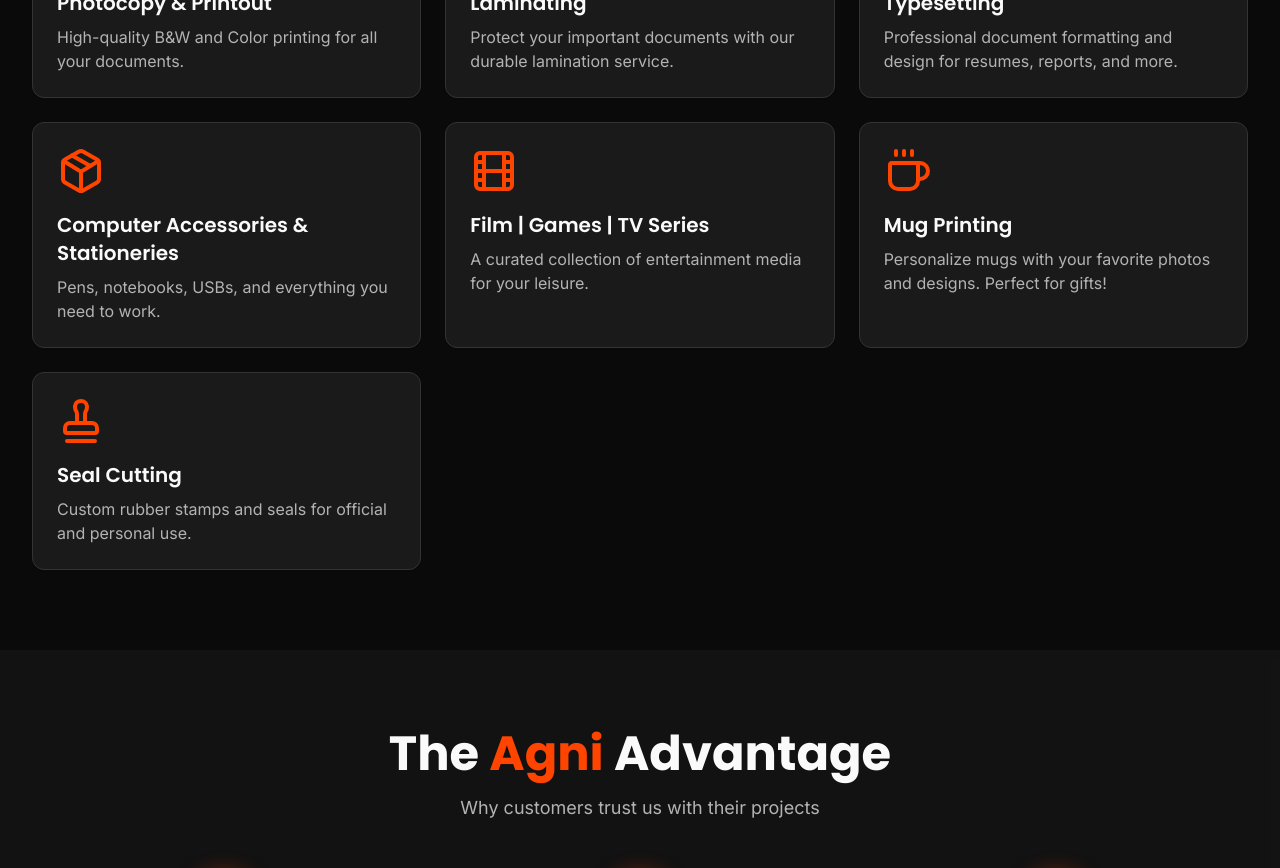
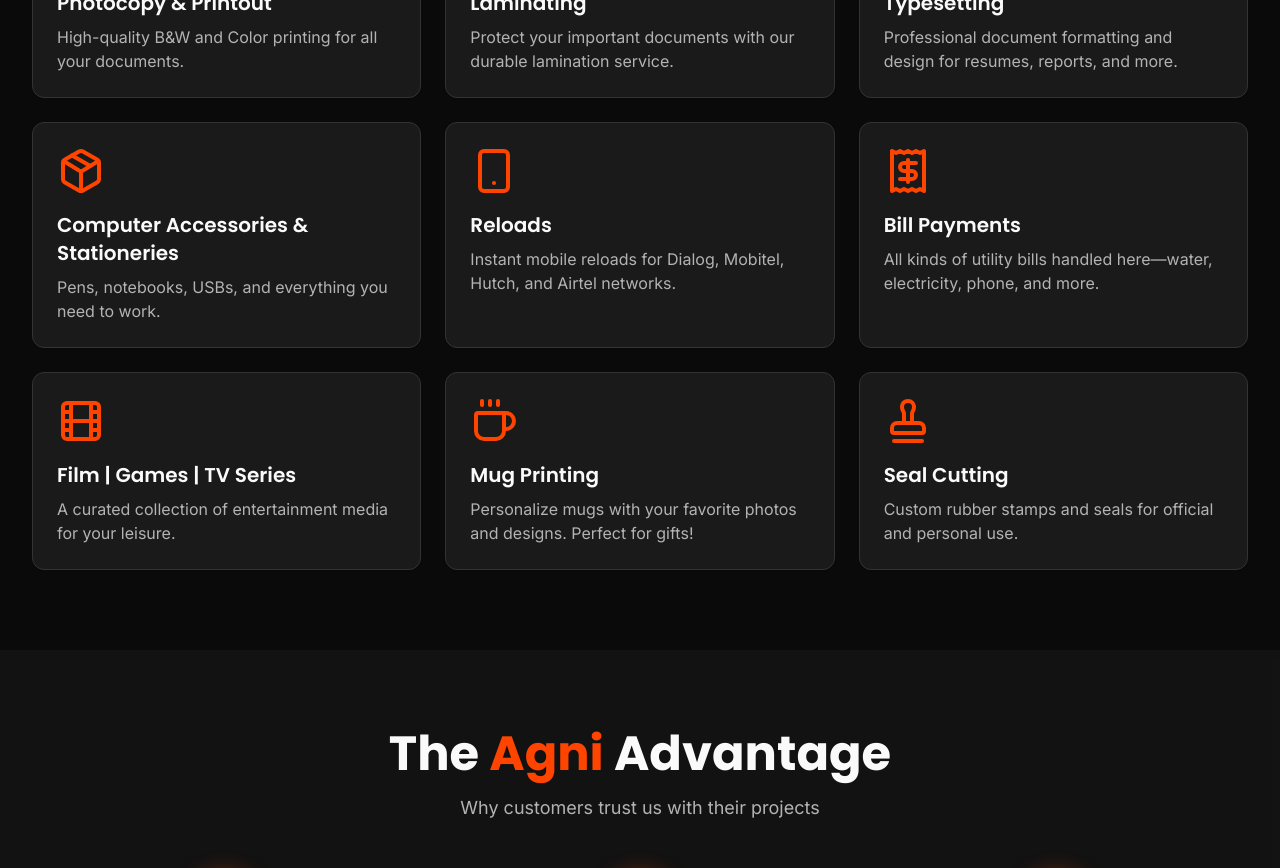
Before and after one commit to savinduamalka/agni-bookshop, a React (Vite) app: page / in a window 1280 px wide. Shown: the part 1120-1988 px from the top of the page. Built offline with nearby package versions, Linux system fonts and the light colour scheme; the HTML template or start-up script is replaced by a standard one.

Commit message:
feat: add new service cards for mobile reloads and bill payments

```diff
--- a/src/components/ServiceCard.tsx
+++ b/src/components/ServiceCard.tsx
@@ -8,7 +8,7 @@
   icon: LucideIcon;
   title: string;
   description: string;
-  pricing?: { item: string; price: string }[];
+  pricing?: { item: string; price?: string }[];
 }
 
 const ServiceCard = ({ icon: Icon, title, description, pricing }: ServiceCardProps) => {
@@ -52,7 +52,7 @@
                 {displayPricing.map((item, index) => (
                   <div key={index} className="flex justify-between items-center py-2 border-b border-border/50 last:border-0">
                     <span className="text-muted-foreground">{item.item}</span>
-                    <span className="font-semibold text-primary">{item.price}</span>
+                    <span className="font-semibold text-primary">{item.price ?? ""}</span>
                   </div>
                 ))}
               </div>
--- a/src/pages/Index.tsx
+++ b/src/pages/Index.tsx
@@ -10,6 +10,8 @@
   Zap,
   Cpu,
   Users,
+  Smartphone,
+  Receipt,
 } from 'lucide-react';
 import heroEmbers from '@/assets/hero-embers.jpg';
 import ServiceCard from '@/components/ServiceCard';
@@ -51,6 +53,30 @@
     pricing: [
       { item: 'Stationery Items', price: 'Rs. XXX' },
       { item: 'Computer Accessories', price: 'Rs. XXX' },
+    ],
+  },
+  {
+    icon: Smartphone,
+    title: 'Reloads',
+    description:
+      'Instant mobile reloads for Dialog, Mobitel, Hutch, and Airtel networks.',
+    pricing: [
+      { item: 'Dialog' },
+      { item: 'Mobitel' },
+      { item: 'Hutch' },
+      { item: 'Airtel' },
+    ],
+  },
+  {
+    icon: Receipt,
+    title: 'Bill Payments',
+    description:
+      'All kinds of utility bills handled here—water, electricity, phone, and more.',
+    pricing: [
+      { item: 'Water Bills' },
+      { item: 'Electricity Bills' },
+      { item: 'Telephone & Internet' },
+      { item: 'Other Utilities' },
     ],
   },
   {
```
